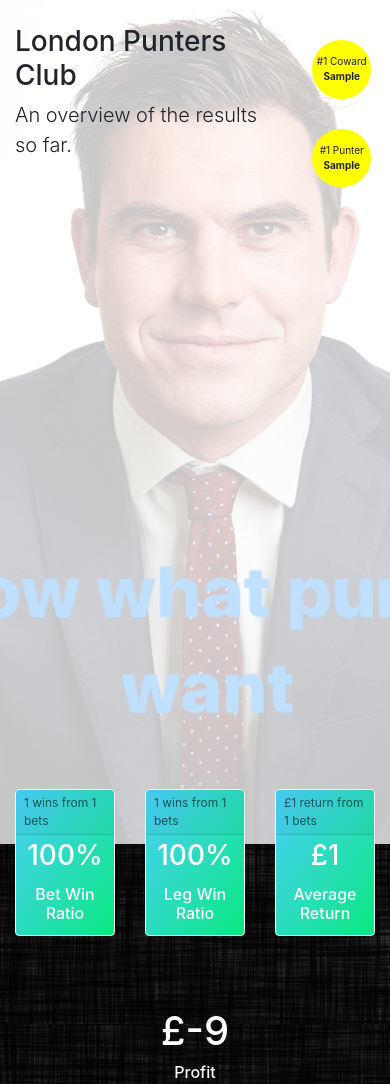
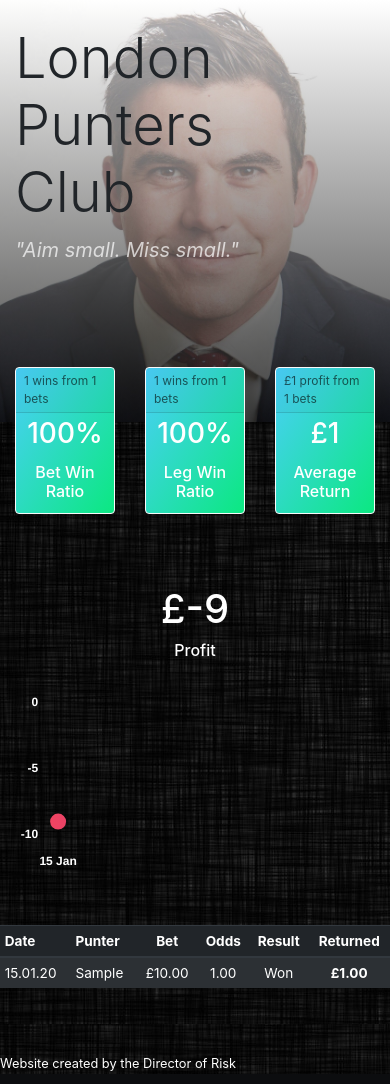
Before and after one commit to mattdoyle04/LPC, a Django app: page /LPC/ in a window 390 px wide. Shown: the part 56-1140 px from the top of the page. Run offline with Django 3.2, Linux system fonts and the light colour scheme; tables that the repository leaves empty hold one stand-in row (values such as "Sample post"); some libraries are stand-ins or nearby versions.

Commit message:
Responsiveness

```diff
--- a/LPC/templates/LPC/parent_list.html
+++ b/LPC/templates/LPC/parent_list.html
@@ -7,22 +7,11 @@
 
           <div class="col-9">
              <div class="jumbotron-fluid">
-                <h3 class="display-5">London Punters Club</h3>
-                <p class="lead">An overview of the results so far.</p>
+                <h3 class="display-4">London Punters Club</h3>
+                <blockquote class="blockquote">
+                    <p class="mb-0 font-italic" style="color:rgba(255, 255, 255, 0.7)">"Aim small. Miss small."</p>
+                </blockquote>
              </div>
-          </div>
-
-          <div class="col-3">
-            <div class="container-coward">
-                <div class="circle">
-                    <p>#1 Coward<br/><strong>{{ odds_ladder.0 }}</strong></p>
-                </div>
-            </div>
-            <div class="container-coward">
-                <div class="circle">
-                    <p>#1 Punter<br/><strong>{{ profit_ladder.name }}</strong></p>
-                </div>
-            </div>
           </div>
 
       </div>
@@ -51,7 +40,7 @@
         </div>
         <div class="col-4">
             <div class="card text-white bg-dark mb-3 border-light" id="card3">
-              <div class="card-header">£{{ bet_return_total|floatformat:0 }} return from {{ bet_count }} bets</div>
+              <div class="card-header">£{{ bet_return_total|floatformat:0 }} profit from {{ bet_count }} bets</div>
               <div class="card-body">
                 <h3 class="card-title text-center">£{{ bet_return_average|floatformat:0 }}</h3>
                 <h6 class="text-center">Average Return</h6>
--- a/static/LPC/css/style.css
+++ b/static/LPC/css/style.css
@@ -8,7 +8,7 @@
 
 section {
     margin: 0 auto;
-    height: 100vh;
+    height: 50vh;
 }
 
 .section-image {
@@ -18,7 +18,7 @@
 }
 
 #top {
-    background-image: linear-gradient(rgba(255,255,255,.75),rgba(255,255,255,.75)), url("Joe.jpg");
+    background-image: linear-gradient(rgba(255,255,255,.65),rgba(0,0,0,.75)), url("JoeCropped.png");
     padding-top: 25px;
 }
 
@@ -34,46 +34,6 @@
 
 #card1, #card2, #card3 {
   background-image: linear-gradient(to bottom right, #4bcffa,#0be881) !important;
-}
-
-.container-coward {
-  background: rgba(0,0,0,0);
-  font-size: 0;
-  text-align: center;
-  margin:0;
-  padding:0;
-}
-
-.circle {
-  display: inline-block;
-  min-width: 15%;
-  white-space: nowrap;
-}
-
-.circle:before {
-  border-radius: 50%;
-  width: 100%;
-  padding-bottom: 100%;
-  margin: 15px .5px;
-  background: yellow;
-  content: '';
-  display: inline-block;
-  vertical-align: middle;
-  padding-bottom: 0vw;
-  width: 15vw;
-  height: 15vw;
-}
-
-.circle p {
-  display: inline-block;
-  font-size: 7.5pt;
-  margin: 0 -.5em 0 -100%;
-  padding: 0;
-  vertical-align: middle;
-  white-space: normal;
-  width: 100%;
-  margin: 0 0 0 -15vw;
-  width: 15vw;
 }
 
 #table {
```
Also changed, not shown: other parts of static/LPC/css/style.css (+55 -0 lines), static/LPC/css/JoeCropped.png (added), 2 other files.
